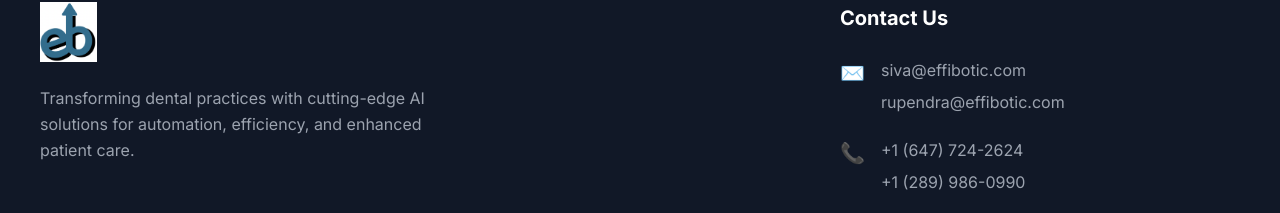
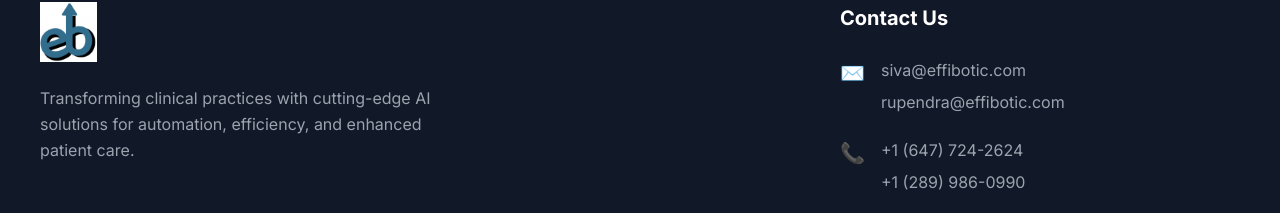
Before and after one commit to Jannatt22/Scheduly-AI, a React (Create React App) app: page / in a window 1280 px wide. Shown: the part 3087-3300 px from the top of the page. Built offline with nearby package versions, Linux system fonts and the light colour scheme.

Commit message:
Update: Change dental practices to clinical practices in footer

```diff
--- a/src/App.tsx
+++ b/src/App.tsx
@@ -146,7 +146,7 @@ const Footer = () => (
           <img src="/logo_new.png" alt="Scheduly AI" className="logo-image" />
         </div>
         <p className="company-description">
-          Transforming dental practices with cutting-edge AI solutions for automation,
+          Transforming clinical practices with cutting-edge AI solutions for automation,
           efficiency, and enhanced patient care.
         </p>
       </div>
```
